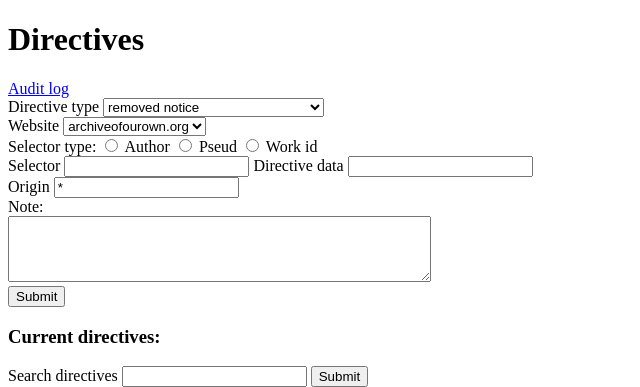
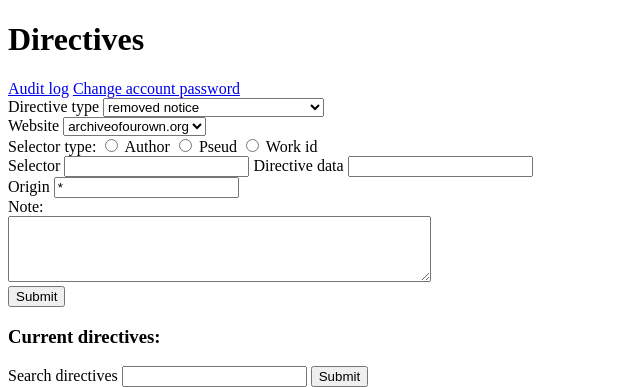
Before and after one commit to Themis3000/ArchiveAlliance, a Python web app: template templates/directives.jinja in a window 1280 px wide. Shown: the top 387 px of the page, without its empty margins (0-640 px from the left). Run offline with Jinja, Linux system fonts and the light colour scheme; the template is opened without the code that fills it, so the values that code supplies are empty.

Commit message:
added link to change password page

```diff
--- a/templates/directives.jinja
+++ b/templates/directives.jinja
@@ -26,6 +26,7 @@
         <a href="/manage_users">Manage users</a>
     {% endif %}
     <a href="/audit_log">Audit log</a>
+    <a href="/change_password">Change account password</a>
     <form action="/add_directive" method="post">
         <label>
             Directive type
```
